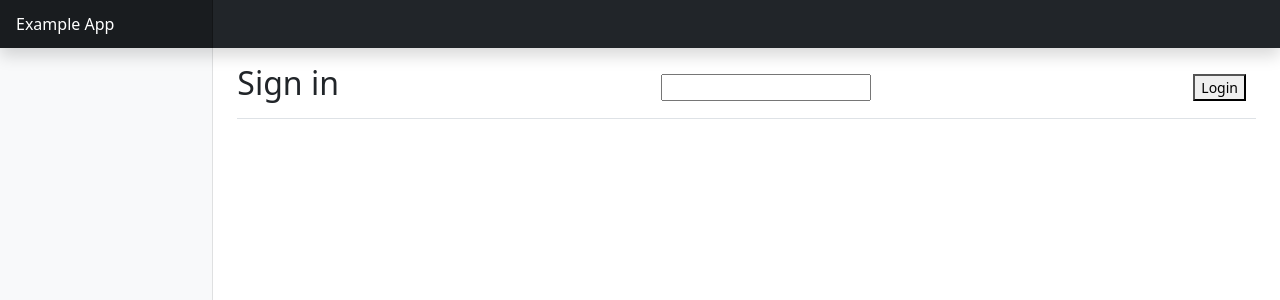
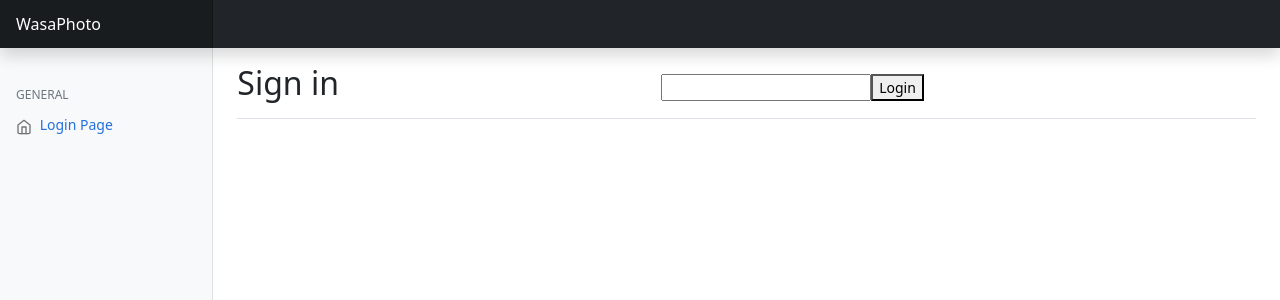
Before and after one commit to AntoCordeiro/wasa2023-24, a Vue app in the folder webui/: page /profile in a window 1280 px wide. Shown: the top 300 px of the page. Built offline with nearby package versions, Linux system fonts and the light colour scheme.

Commit message:
fixed comments

```diff
--- a/webui/src/App.vue
+++ b/webui/src/App.vue
@@ -8,7 +8,7 @@ export default {}
 <template>
 
 	<header class="navbar navbar-dark sticky-top bg-dark flex-md-nowrap p-0 shadow">
-		<a class="navbar-brand col-md-3 col-lg-2 me-0 px-3 fs-6" href="#/">Example App</a>
+		<a class="navbar-brand col-md-3 col-lg-2 me-0 px-3 fs-6" href="#/">WasaPhoto</a>
 		<button class="navbar-toggler position-absolute d-md-none collapsed" type="button" data-bs-toggle="collapse" data-bs-target="#sidebarMenu" aria-controls="sidebarMenu" aria-expanded="false" aria-label="Toggle navigation">
 			<span class="navbar-toggler-icon"></span>
 		</button>
@@ -17,6 +17,20 @@ export default {}
 	<div class="container-fluid">
 		<div class="row">
 			<nav id="sidebarMenu" class="col-md-3 col-lg-2 d-md-block bg-light sidebar collapse">
+				<div class="position-sticky pt-3 sidebar-sticky">
+					<h6 class="sidebar-heading d-flex justify-content-between align-items-center px-3 mt-4 mb-1 text-muted text-uppercase">
+						<span>General</span>
+					</h6>
+					<ul class="nav flex-column">
+						<li class="nav-item">
+							<RouterLink to="/" class="nav-link">
+								<svg class="feather"><use href="/feather-sprite-v4.29.0.svg#home"/></svg>
+								Login Page
+							</RouterLink>
+						</li>
+					</ul>
+
+				</div>
 			</nav>
 
 			<main class="col-md-9 ms-sm-auto col-lg-10 px-md-4">
--- a/webui/src/views/LoginView.vue
+++ b/webui/src/views/LoginView.vue
@@ -36,13 +36,12 @@ export default {
 	<div>
 		<div class="d-flex justify-content-between flex-wrap flex-md-nowrap align-items-center pt-3 pb-2 mb-3 border-bottom">
 			<h1 class="h2">Sign in</h1>
-			<div>
-				<input type="text" id="username" v-model="username" required />
-			</div>
-			<div>
+			<div class="mx-auto">
+				<input type="text" id="username" v-model="username" required @keyup.enter="doLogin"/>
 				<button  type="submit" @click="doLogin">Login</button>
 			</div>
 		</div>
+
 
 		<ErrorMsg v-if="errormsg" :msg="errormsg"></ErrorMsg>
 	</div>
--- a/webui/src/views/ProfileView.vue
+++ b/webui/src/views/ProfileView.vue
@@ -138,6 +138,7 @@ export default {
 					headers: {Authorization: "Bearer " + this.userID }
 				});
 				this.comments = response.data
+				console.log("Comments data:", this.comments);
 				this.refresh()
 			} catch(e) {
 					if (e.response && e.response.status === 401) {
@@ -298,15 +299,19 @@ export default {
 					</div>
 					<div class="card-body">
 					  	<ul>
-							<li v-for="comment in comments" :key="comment.id">
-							{{ comment.userID }}: {{ comment.content }}
-							<a href="javascript:" @click="deleteComment(comment.id, photo.id)">[Delete]</a>
+							<li v-for="comment in comments" :key="comment.commentData.id">
+							{{ comment.commentData.userID }}: {{ comment.commentData.content }}
+							<a href="javascript:" @click="deleteComment(comment.commentData.id, photo.id)">[Delete]</a>
 							</li>
 					  	</ul>
 					  	<form @submit.prevent="postComment(photo.id, newComment)">
-						<input type="text" v-model="newComment" placeholder="Add a comment">
-						<button type="submit" class="btn btn-sm btn-primary">Add Comment</button>
-					  	</form>
+							<input
+							  type="text"
+							  v-model="newComment"
+							  placeholder="Add a comment"
+							/>
+							<button type="submit" class="btn btn-sm btn-primary">Add Comment</button>
+						  </form>
 					</div>
 				</div>
 			</div>
```
